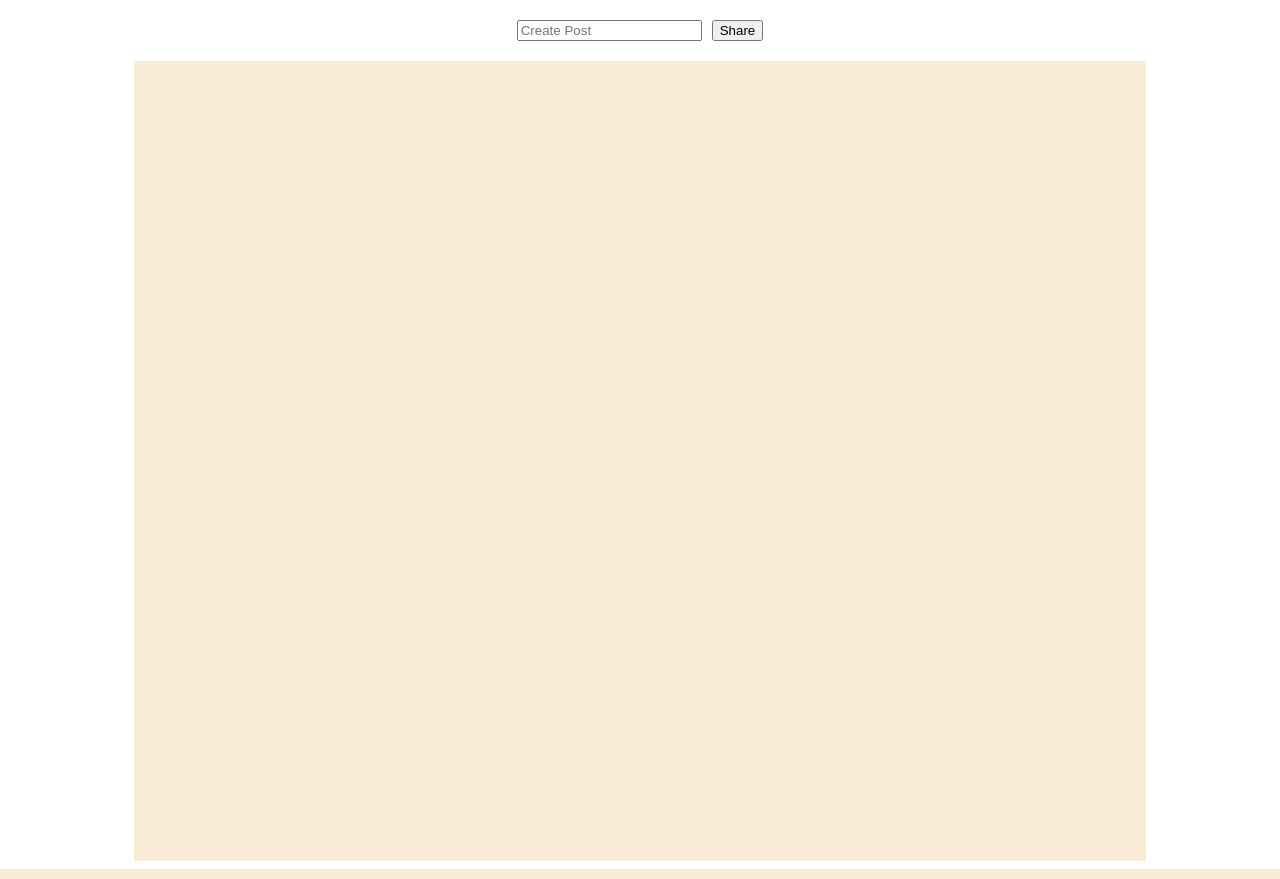
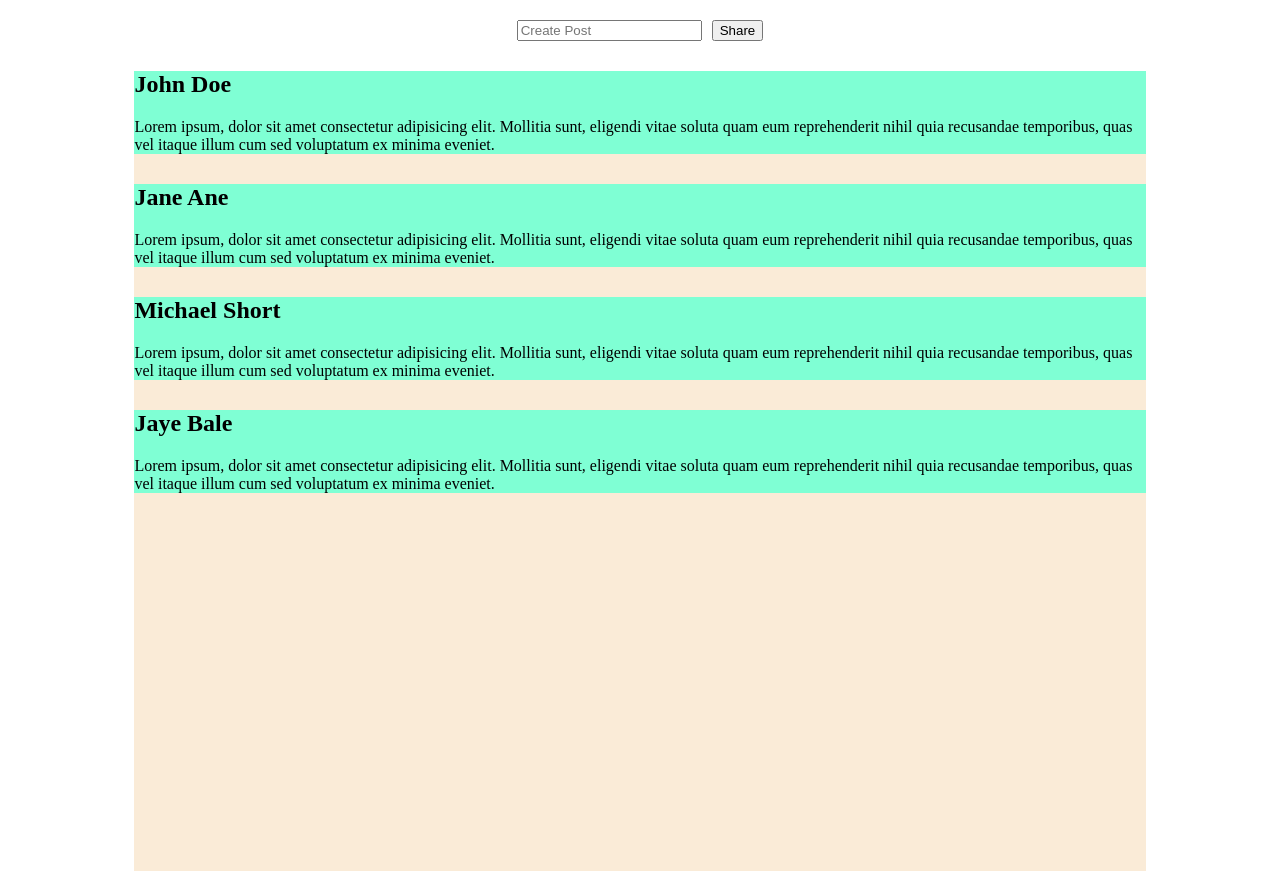
Before and after one commit to DimitriStamatiou/Pups4Life, a PHP site: page / in a window 1280 px wide. Shown: the part 149-1028 px from the top of the page. Run offline with PHP 8.4, Linux system fonts and the light colour scheme.

Commit message:
layout changes

```diff
--- a/css/style.css
+++ b/css/style.css
@@ -55,7 +55,7 @@ body {
   margin-top: 20px;
 }
 
-#postsContainer {
+.contentContainer {
   background-color: antiquewhite;
   margin-top: 20px;
   margin-right: 10%;
@@ -63,6 +63,25 @@ body {
   height: 800px; /* Placeholder for now */
 }
 
+.post {
+  margin-top: 30px;
+  /* margin-left: 10px;
+  margin-right: 10px; */
+
+  background-color: aquamarine;
+}
+
+#sellProduct {
+  display: flex;
+  justify-content: center;
+  gap: 10px;
+  margin-top: 20px;
+}
+
+.product {
+
+}
+
 #loginButtons {
   margin-left: 90%;
   display: flex;
--- a/index.html
+++ b/index.html
@@ -11,7 +11,7 @@
 
       <div class="buttonContainer">
         <a href="login.php"><button class="topHeaderButtons">Login</button></a>
-        <a href="register.php"><button class="topHeaderButtons">Register</button></a>
+        <a href="register.ppostUserhp"><button class="topHeaderButtons">Register</button></a>
       </div>
 
     </div>
@@ -22,16 +22,36 @@
       <a href="profile.html"><button class="bottomHeaderButtons">Profile</button></a>
     </div>
   </header>
+
   <body>
+
     <div id="createPost">
       <input type="text" placeholder="Create Post">
       <a><button>Share</button></a>
     </div>
 
-    <div id="postsContainer">
+    <div class="contentContainer">
+
       <div class="post">
+        <h2 class="postUser">John Doe</h2>
+        <p>Lorem ipsum, dolor sit amet consectetur adipisicing elit. Mollitia sunt, eligendi vitae soluta quam eum reprehenderit nihil quia recusandae temporibus, quas vel itaque illum cum sed voluptatum ex minima eveniet.</p>
+      </div>
 
+      <div class="post">
+        <h2 class="postUser">Jane Ane</h2>
+        <p>Lorem ipsum, dolor sit amet consectetur adipisicing elit. Mollitia sunt, eligendi vitae soluta quam eum reprehenderit nihil quia recusandae temporibus, quas vel itaque illum cum sed voluptatum ex minima eveniet.</p>
       </div>
+
+      <div class="post">
+        <h2 class="postUser">Michael Short</h2>
+        <p>Lorem ipsum, dolor sit amet consectetur adipisicing elit. Mollitia sunt, eligendi vitae soluta quam eum reprehenderit nihil quia recusandae temporibus, quas vel itaque illum cum sed voluptatum ex minima eveniet.</p>
+      </div>
+
+      <div class="post">
+        <h2 class="postUser">Jaye Bale</h2>
+        <p>Lorem ipsum, dolor sit amet consectetur adipisicing elit. Mollitia sunt, eligendi vitae soluta quam eum reprehenderit nihil quia recusandae temporibus, quas vel itaque illum cum sed voluptatum ex minima eveniet.</p>
+      </div>
+
     </div>
   </body>
 </html>
```
Also changed, not shown: marketplace.html (+15 -1 lines), postItem.html (added, +28 -0 lines).
